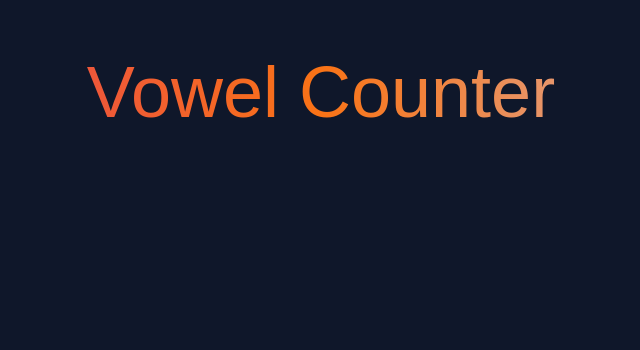
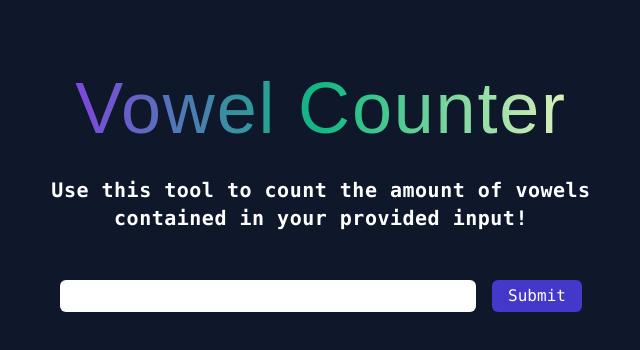
Before and after one commit to justinraj89/vowel-counter, a Next.js app: page / in a window 1280 px wide. Shown: the top 350 px of the page, without its empty margins (319-959 px from the left). Built offline with nearby package versions, Linux system fonts and the light colour scheme; a web font is replaced by a local one.

Commit message:
form css complete

```diff
--- /dev/null
+++ b/app/components/VowelForm.js
@@ -0,0 +1,19 @@
+import React from "react";
+
+function VowelForm({ vowels, vowelInput, setVowelInput }) {
+
+  function countVowels() {}
+
+  return (
+    <div className="mt-4 w-full lg:w-2/4">
+      <form className="w-full flex flex-col md:flex-row justify-center items-center gap-4" onSubmit={countVowels}>
+        <input type="text" className="px-4 w-[90%] lg:w-2/3 py-1 rounded-md font-mono" ref={vowelInput} />
+        <button type="submit" className="text-white bg-indigo-700 px-4 py-1 font-mono rounded-md w-[90%] lg:w-auto">
+          Submit
+        </button>
+      </form>
+    </div>
+  );
+}
+
+export default VowelForm;
--- a/app/layout.js
+++ b/app/layout.js
@@ -11,7 +11,7 @@ export const metadata = {
 export default function RootLayout({ children }) {
   return (
     <html lang="en">
-      <body className='bg-slate-900 max-h-screen overflow-x-hidden'>
+      <body className='bg-slate-900'>
         <div className={barriecito.className}>
           {children}
         </div>
--- a/app/page.js
+++ b/app/page.js
@@ -1,17 +1,22 @@
 "use client"
 import { useState, useRef } from 'react';
-import { barriecito } from './fonts';
 import 'animate.css';
+import VowelForm from './components/VowelForm';
 //========================================
 
 export default function Home() {
+  const [vowelInput, setVowelInput] = useState(null);
+  const vowels = ['a','e','i','o','u','A','E','I','O','U'];
+
+
   return (
-    <div className="flex flex-col align-center">
-      <h1 className='bg-gradient-to-r from-pink-600 via-orange-500 to-indigo-200 bg-clip-text text-transparent md:text-7xl text-5xl text-center mt-14 animate__animated animate__pulse'>Vowel Counter</h1>
+    <div className="flex flex-col items-center overflow-hidden p-4">
+      <div className='max-w-md md:max-w-xl'>
+        <h1 className='tracking-wide bg-gradient-to-r from-purple-600 via-emerald-500 to-yellow-100 bg-clip-text text-transparent md:text-7xl text-5xl text-center mt-8 md:mt-14 animate__animated animate__pulse'>Vowel Counter</h1>
+        <h2 className='text-white text-lg md:text-xl font-mono tracking-wide font-bold text-center my-8'>Use this tool to count the amount of vowels contained in your provided input!</h2>
+      </div>
 
+      <VowelForm vowels={vowels} vowelInput={vowelInput} setVowelInput={setVowelInput}/>
     </div>
   )
 }
-
-
-//<h1 className='bg-gradient-to-r from-orange-500 to-pink-400 bg-clip-text text-transparent text-4xl text-center border-2 border-red-400 mt-10'>Vowel Counter</h1>
```
